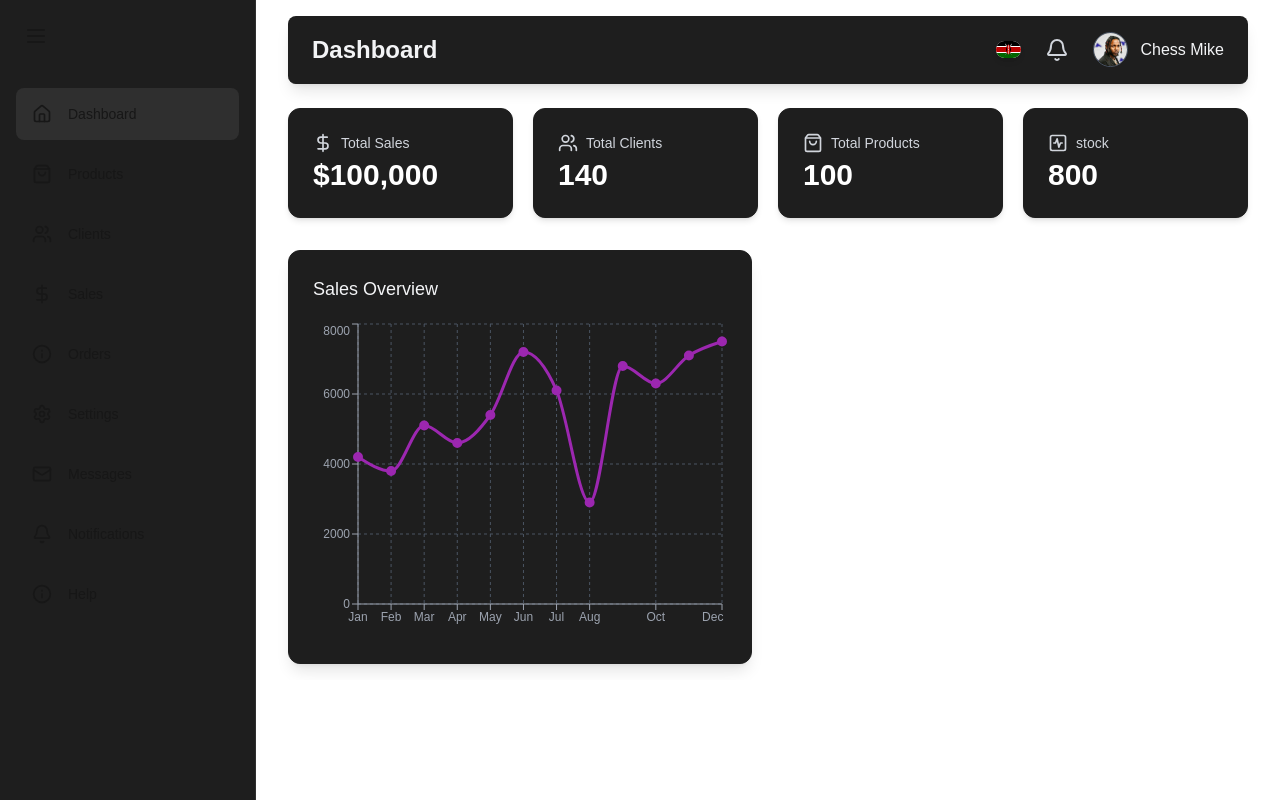
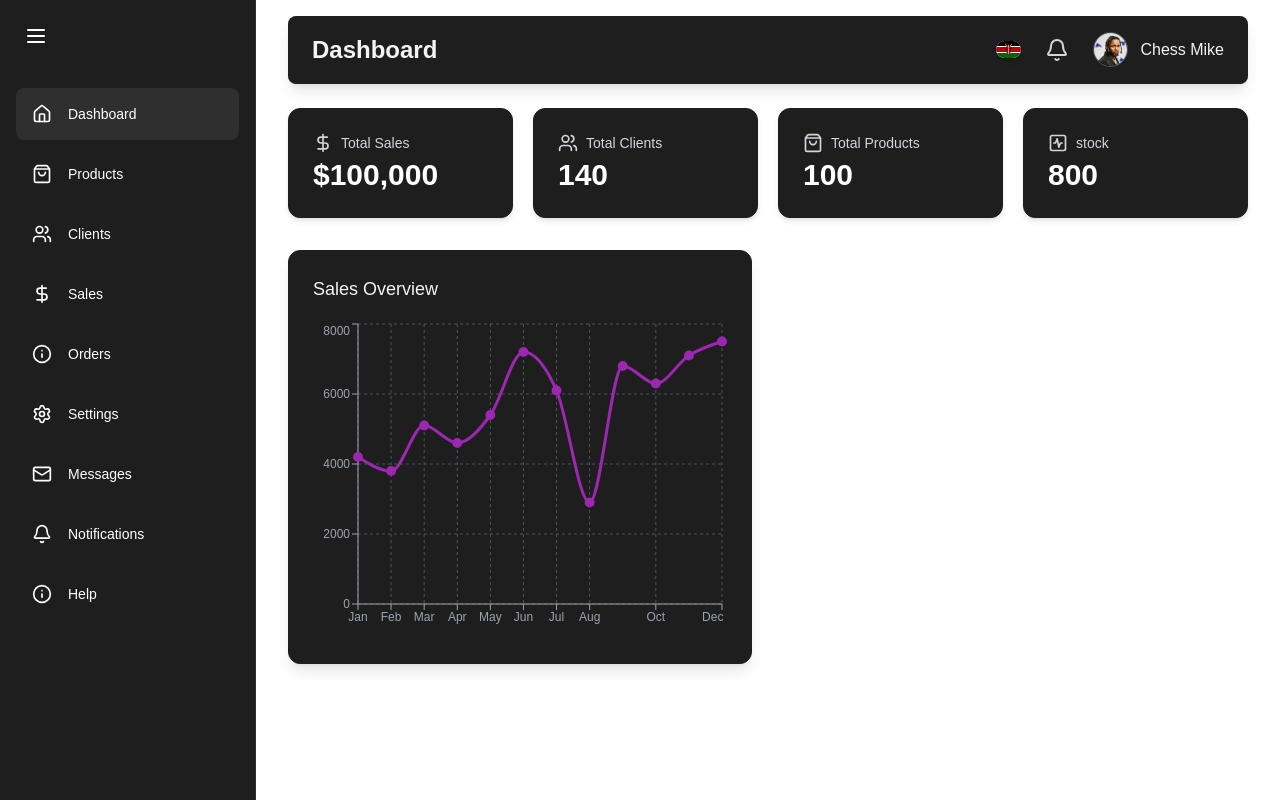
Before and after one commit to chesere/admin-dashboard, a Next.js app: page / in a window 1280 px wide. Built offline with nearby package versions, Linux system fonts and the light colour scheme.

Commit message:
Changed color for the sidebar items

```diff
--- a/components/Sidebar.jsx
+++ b/components/Sidebar.jsx
@@ -37,7 +37,7 @@ const Sidebar = () => {
 
   return (
     <div
-      className={`relative z-10 transition-all duration-300 ease-in-out flex-shrink-0 ${
+      className={`relative z-10 transition-all duration-300 ease-in-out flex-shrink-0 text-white ${
         isSidebarOpen ? "w-64" : "w-20"
       }`}
     >
```
